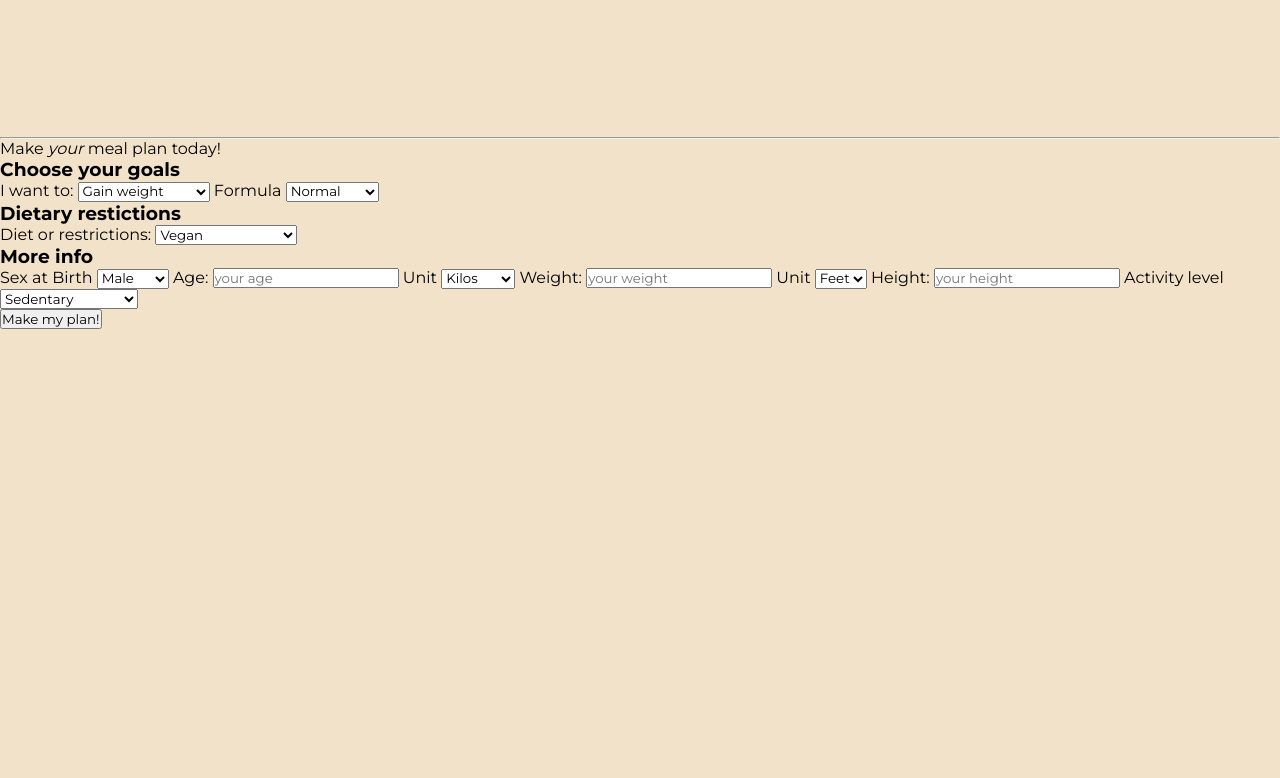
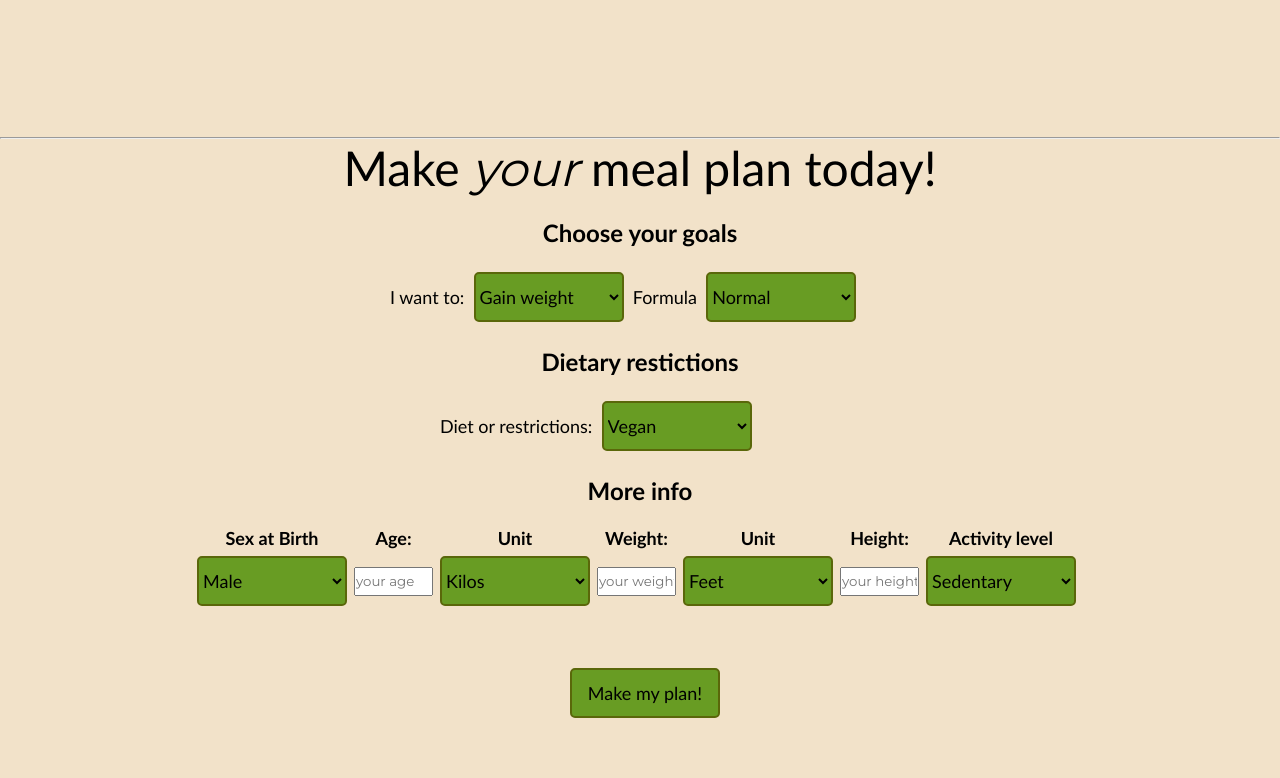
Before and after one commit to Group-Two-SEG2900/Group-Two-SEG2900.github.io, a plain HTML site: page index.html in a window 1280 px wide. Shown: the part 1940-2718 px from the top of the page. Drawn offline with Linux system fonts and the light colour scheme.

Commit message:
meal plan
made changes to meal plan section in html and css

```diff
--- a/index.html
+++ b/index.html
@@ -184,29 +184,30 @@
 		<!--PLAN + DROPDOWN-->
 		<!--SEBASTIAN + XAVIER + TAREK + SACHA-->
 		<div class="plan_section" id="plan">
-			<p class="mplanhead">Make <em class="mplanhead">your</em> meal plan today!</p>
+			<p class="mplanhead">
+			  Make <em class="mplanhead">your</em> meal plan today!
+			</p>
 
-			<h3>Choose your goals</h3>
+			<h3 class="mph3">Choose your goals</h3>
 			<div class="goals">
-				<label for="goals">I want to:</label>
-				<select name="goals" id="goals">
+			  <label for="goals" class="mplabel">I want to:</label>
+			  <select name="goals" class="dropdown">
 				<option value="build muscle">Gain weight</option>
 				<option value="lose weight">Lose weight</option>
 				<option value="no goals">Maintain weight</option>
 			  </select>
 
-				<label for="formula">Formula</label>
-				<select name="formula" id="formula">
+			  <label for="formula" class="mplabel">Formula</label>
+			  <select name="formula" class="dropdown">
 				<option value="normal">Normal</option>
 				<option value="lean">Lean mass</option>
 			  </select>
 			</div>
 
-
-			<h3>Dietary restictions</h3>
+			<h3 class="mph3">Dietary restictions</h3>
 			<div class="diet">
-				<label for="diet">Diet or restrictions:</label>
-				<select name="diet" id="diet">
+			  <label for="diet" class="mplabel">Diet or restrictions:</label>
+			  <select name="diet" class="dropdown">
 				<option value="vegan">Vegan</option>
 				<option value="vegetarian">Vegetarian</option>
 				<option value="keto">Keto</option>
@@ -216,26 +217,94 @@
 			  </select>
 			</div>
 
-
-			<h3>More info</h3>
+			<h3 class="mph3">More info</h3>
 
 			<div class="info">
-				<label for="gender">Sex at Birth</label>
-				<select name="gender" id="gender">
+			  <table>
+				<tr>
+				  <th><label for="gender" class="mplabel">Sex at Birth</label></th>
+				  <th><label for="age" class="mplabel">Age:</label></th>
+				  <th><label for="wunit" class="mplabel">Unit</label></th>
+				  <th><label for="weight" class="mplabel">Weight:</label></th>
+				  <th><label for="hunit" class="mplabel">Unit</label></th>
+				  <th><label for="height" class="mplabel">Height:</label></th>
+				  <th>
+					<label for="activity" class="mplabel">Activity level</label>
+				  </th>
+				</tr>
+				<tr>
+				  <td>
+					<select name="gender" class="dropdown">
+					  <option value="male">Male</option>
+					  <option value="female">Female</option>
+					</select>
+				  </td>
+				  <td>
+					<input
+					  type="text"
+					  id="age"
+					  class="mpinput"
+					  age="Age"
+					  placeholder="your age"
+					/>
+				  </td>
+				  <td>
+					<select name="wunit" class="dropdown">
+					  <option value="kg">Kilos</option>
+					  <option value="lbs">Pounds</option>
+					</select>
+				  </td>
+				  <td>
+					<input
+					  type="text"
+					  id="weight"
+					  class="mpinput"
+					  weight="Weight"
+					  placeholder="your weight"
+					/>
+				  </td>
+				  <td>
+					<select name="hunit" class="dropdown">
+					  <option value="ft">Feet</option>
+					  <option value="cm">cm</option>
+					</select>
+				  </td>
+				  <td>
+					<input
+					  type="text"
+					  id="height"
+					  class="mpinput"
+					  height="Height"
+					  placeholder="your height"
+					/>
+				  </td>
+				  <td>
+					<select name="activity" class="dropdown">
+					  <option value="sedentary">Sedentary</option>
+					  <option value="light">Light activity</option>
+					  <option value="moderate">Moderate activity</option>
+					  <option value="active">Very active</option>
+					</select>
+				  </td>
+				</tr>
+			  </table>
+			  <!--
+			  <label for="gender" class="mplabel">Sex at Birth</label>
+					  <select name="gender" class="dropdown">
 					  <option value="male">Male</option>
 					  <option value="female">Female</option>
 					  </select>
 
-				<label for="age">Age:</label>
+					  <label for="age" class="mplabel">Age:</label>
 					  <input type="text" id="age" age="Age" placeholder="your age" />
 
-				<label for="wunit">Unit</label>
-				<select name="wunit" id="wunit">
+					  <label for="wunit" class="mplabel">Unit</label>
+					  <select name="wunit" class="dropdown">
 					  <option value="kg">Kilos</option>
 					  <option value="lbs">Pounds</option>
 					  </select>
 
-				<label for="weight">Weight:</label>
+					  <label for="weight" class="mplabel">Weight:</label>
 					  <input
 					  type="text"
 					  id="weight"
@@ -243,13 +312,13 @@
 					  placeholder="your weight"
 					  />
 
-				<label for="hunit">Unit</label>
-				<select name="hunit" id="hunit">
+					  <label for="hunit" class="mplabel">Unit</label>
+					  <select name="hunit" class="dropdown">
 					  <option value="ft">Feet</option>
 					  <option value="cm">cm</option>
 					  </select>
 
-				<label for="height">Height:</label>
+					  <label for="height" class="mplabel">Height:</label>
 					  <input
 					  type="text"
 					  id="height"
@@ -257,15 +326,19 @@
 					  placeholder="your height"
 					  />
 
-				<label for="activity">Activity level</label>
-				<select name="activity" id="activity">
+					  <label for="activity" class="mplabel">Activity level</label>
+					  <select name="activity" class="dropdown">
 					  <option value="sedentary">Sedentary</option>
 					  <option value="light">Light activity</option>
 					  <option value="moderate">Moderate activity</option>
 					  <option value="active">Very active</option>
 					  </select>
+
+			  -->
 			</div>
-			<button type="button">Make my plan!</button>
+			<div class="button">
+			  <button type="button" class="mpbutton">Make my plan!</button>
+			</div>
 		  </div>
 		  <hr />
 		<!--REVIEWS-->
--- a/styles.css
+++ b/styles.css
@@ -267,21 +267,23 @@ body {
 
 /*--------- PLAN SECTION ---------*/
 .plan_section {
-    height: 80vh;
+  height: 80vh;
 }
 
-
-/*
-p.mplanhead{
+p.mplanhead {
   font-size: 300%;
   font-family: 'Trebuchet MS', 'Lucida Sans Unicode', 'Lucida Grande', 'Lucida Sans', Arial, sans-serif;
   text-align: center;
 }
 
 
-select, button{
+.dropdown,
+.mpbutton {
+  border-radius: 5px;
   margin-top: 5px;
   margin-bottom: 5px;
+  margin-left: 5px;
+  margin-right: 5px;
   background-color: #689c23ff;
   border: 2px solid #5a670aff;
   height: 50px;
@@ -290,18 +292,17 @@ select, button{
   font-family: 'Trebuchet MS', 'Lucida Sans Unicode', 'Lucida Grande', 'Lucida Sans', Arial, sans-serif;
 }
 
-button{
-  margin-left: 45%;
-  margin-right: 50%;
-  margin-top: 20px;
-  border-radius: 5px;
+.mplabel {
+  font-size: large;
+  font-family: 'Trebuchet MS', 'Lucida Sans Unicode', 'Lucida Grande', 'Lucida Sans', Arial, sans-serif;
 }
 
-label{
-  font-size: large;
+.mpinput {
+  width: 75px;
+  height: 25px;
 }
 
-h3{
+.mph3 {
   text-align: center;
   font-family: 'Trebuchet MS', 'Lucida Sans Unicode', 'Lucida Grande', 'Lucida Sans', Arial, sans-serif;
   font-size: x-large;
@@ -309,22 +310,36 @@ h3{
   margin-bottom: 20px;
 }
 
-
-div.goals{
-  margin-left: 30%;
-  margin-right: 30%;
+.dropdown:hover,
+.mpbutton:hover {
+  background-color: #466c14ff;
 }
 
-div.diet{
-  margin-left: 37%;
-  margin-right: 37%;
+
+div.goals {
+  margin-left: auto;
+  margin-right: auto;
+  width: 500px;
 }
 
-div.info{
-  margin-left: 20%;
-  margin-right: 15%;
+div.diet {
+  margin-left: auto;
+  margin-right: auto;
+  width: 400px;
 }
-*/
+
+div.info {
+  margin-left: auto;
+  margin-right: auto;
+  width: 900px;
+}
+
+div.button{
+  margin-left: auto;
+  margin-right: auto;
+  margin-top: 50px;
+  width: 150px;
+}
 /*--------- REVIEWS SECTION ---------*/
 
 .reviews_section {
```
Lines whose indentation alone changed are shown as unchanged.
